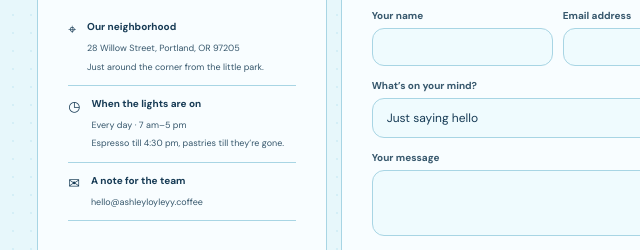
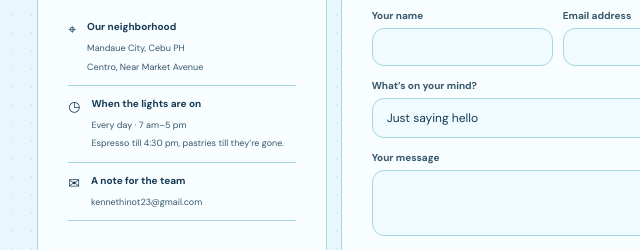
Before and after one commit to JOSHDEVCAFF/KennethWeb2ndTest, a plain HTML site: page contact.html in a window 1280 px wide. Shown: the part 383-633 px from the top of the page, 234-874 px from the left. Drawn offline with nearby package versions, Linux system fonts and the light colour scheme.

Commit message:
Update contact.html

```diff
--- a/contact.html
+++ b/contact.html
@@ -14,7 +14,7 @@
       <span>⌖</span>
       <div>
       <strong>Our neighborhood</strong>
-      <small>28 Willow Street, Portland, OR 97205<br>Just around the corner from the little park.</small>
+      <small>Mandaue City, Cebu PH<br>Centro, Near Market Avenue</small>
       </div>
       </div>
       <div class="contact-detail">
@@ -28,7 +28,7 @@
       <span>✉</span>
       <div>
       <strong>A note for the team</strong>
-      <small>hello@ashleyloyleyy.coffee</small>
+      <small>kennethinot23@gmail.com</small>
       </div>
       </div>
       </section>
```
